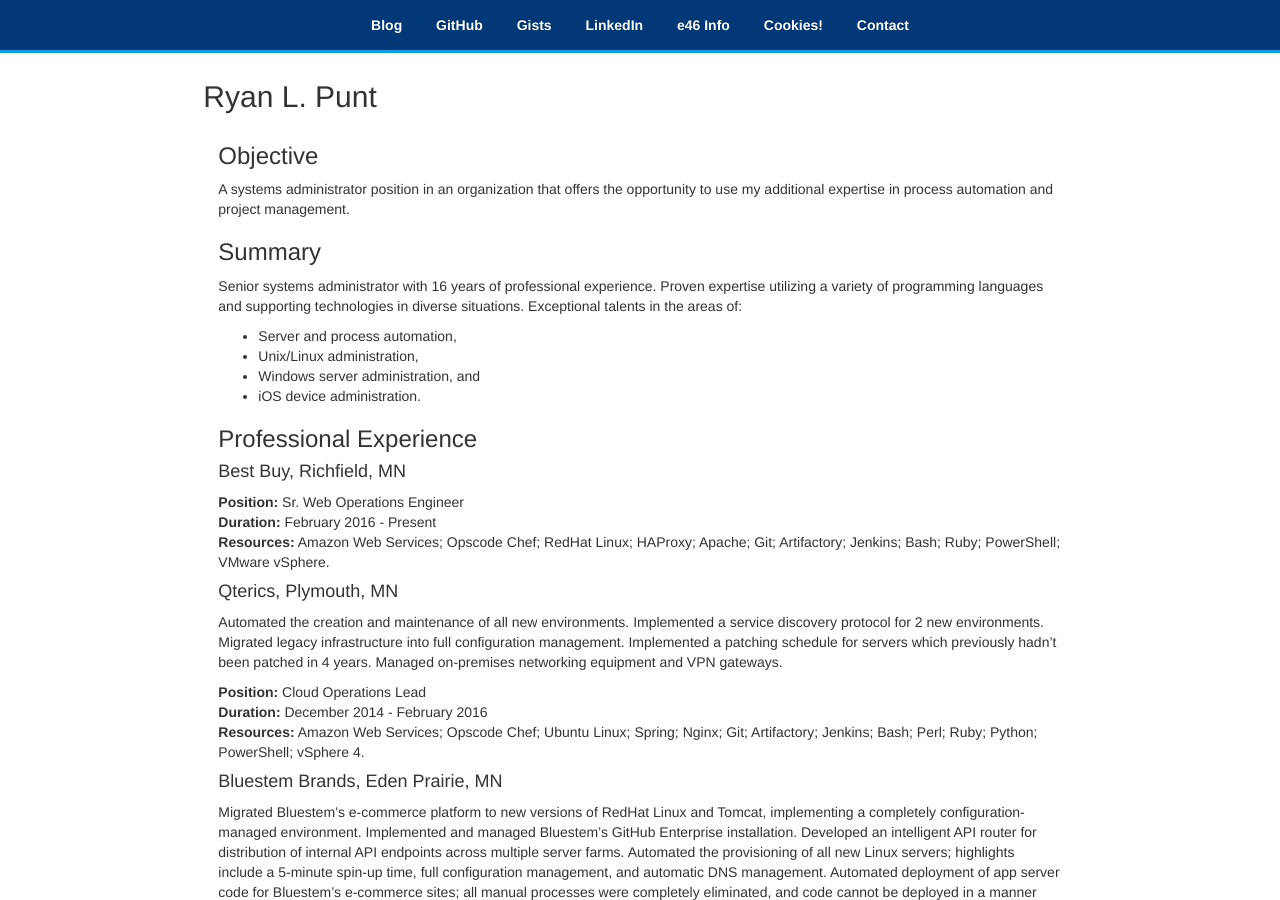
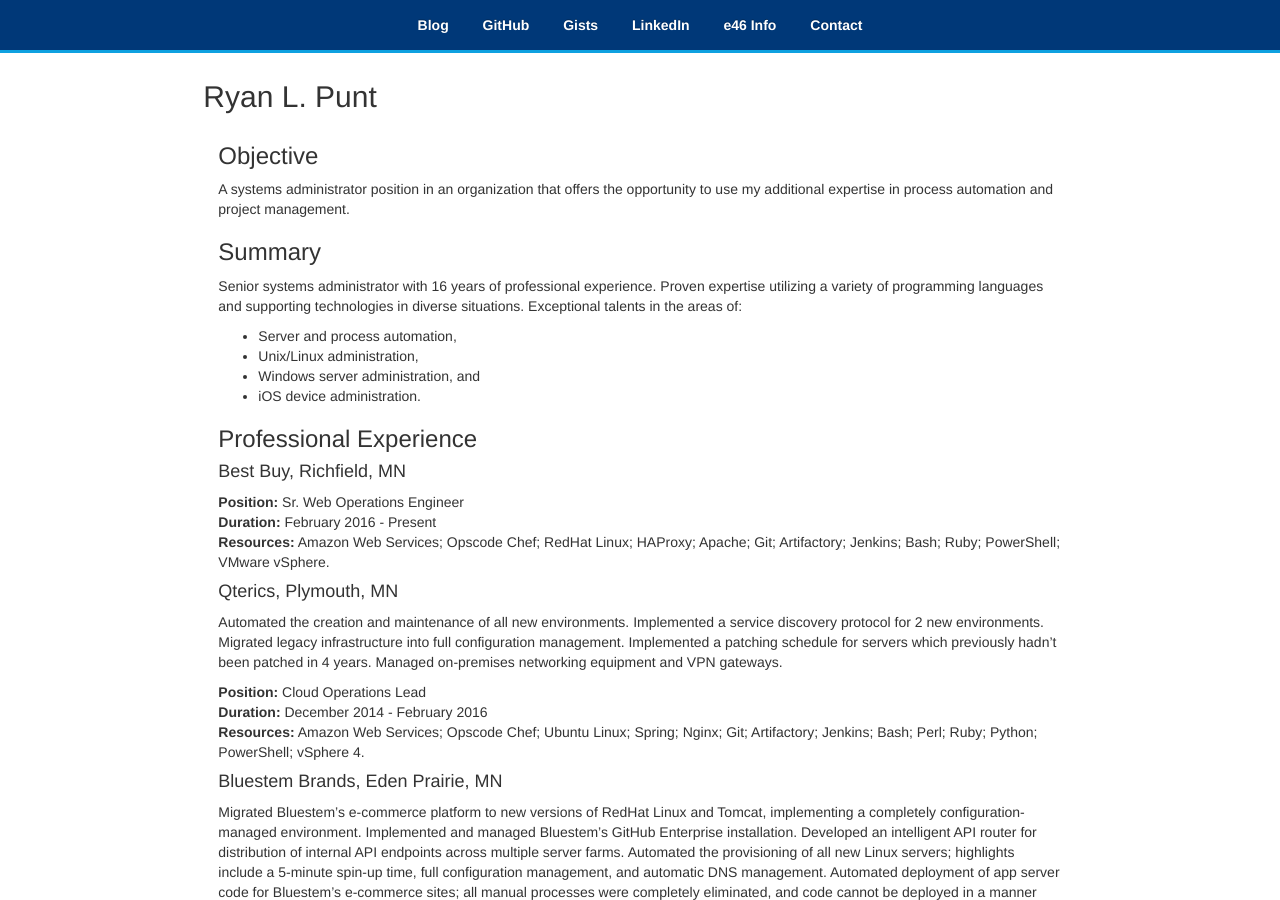
Before and after one commit to rpunt/rpunt.github.io, a Jekyll site: the page built from index.md, in a window 1280 px wide and 900 px high. Built offline with Jekyll 4.4.1, drawn with Linux system fonts in a browser that asks for light colours; nearby versions of some CDN libraries; our own code applies the rules of GitHub Pages for plain Markdown files.

Commit message:
move dummy post to drafts

```diff
--- a/_includes/navbar.html
+++ b/_includes/navbar.html
@@ -18,7 +18,7 @@
           <li><a href="https://gist.github.com/rpunt/">Gists</a></li>
           <li><a href="http://www.linkedin.com/in/rpunt">LinkedIn</a></li>
           <li><a href="http://mirum.org/e46/">e46 Info</a></li>
-          <li><a href="http://mirum.org/cookies/">Cookies!</a></li>
+          <!-- <li><a href="http://mirum.org/cookies/">Cookies!</a></li> -->
           <li><a href="mailto:ryan@mirum.org?Subject=Contact%20from%20mirum.org">Contact</a></li>
         </ul>
       </div>
```
Also changed, not shown: _drafts/2016-02-20-cheap-dns-and-dhcp.md (renamed from _posts/2016-02-20-cheap-dns-and-dhcp.md).
